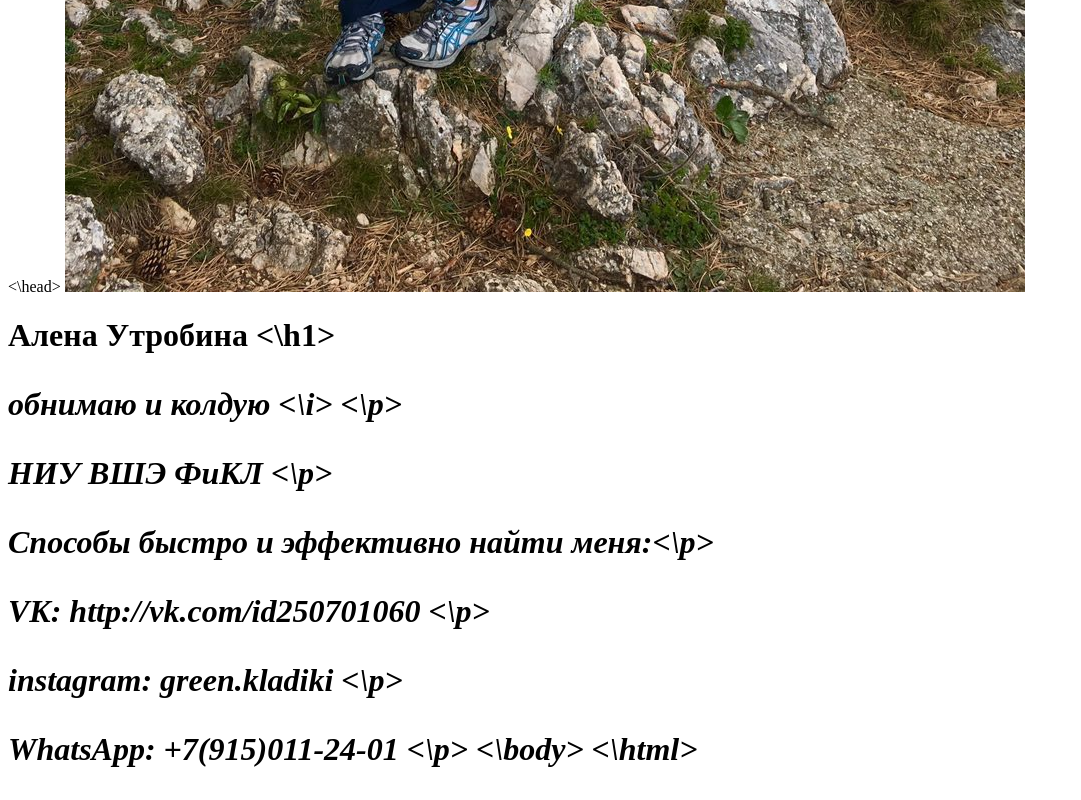
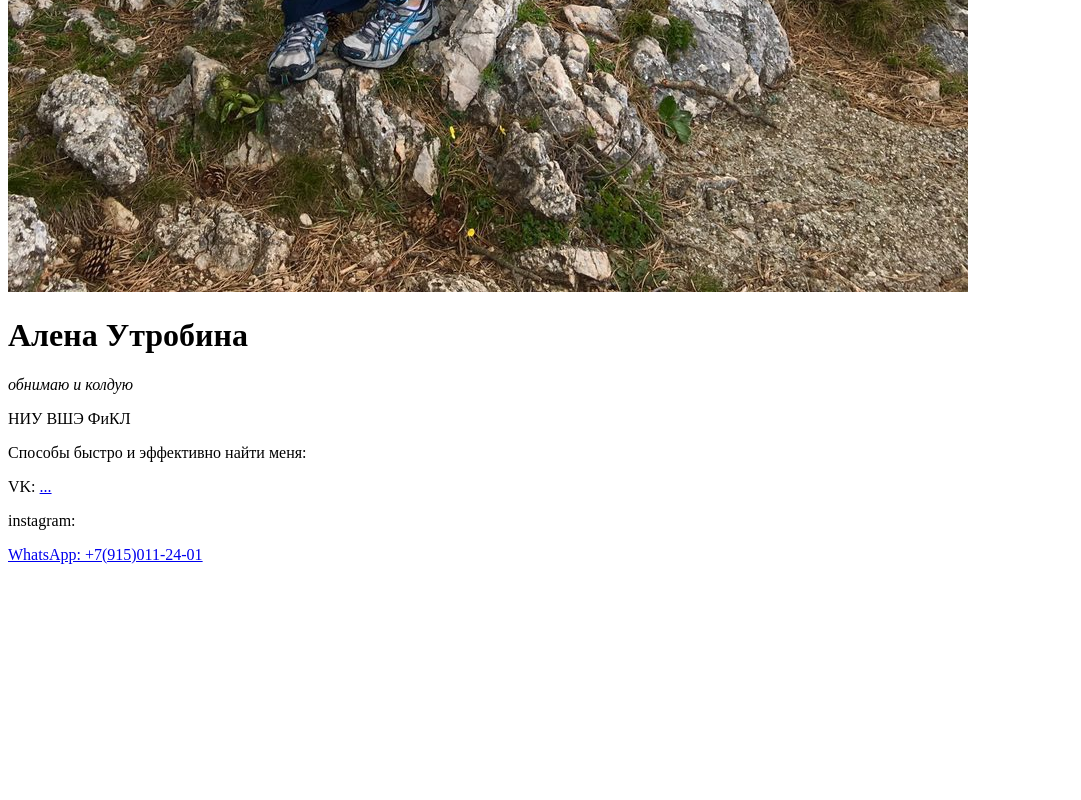
Before and after one commit to greenkladiki/alyona.utrobina.github.io, a plain HTML site: page index.html in a window 1280 px wide. Shown: the part 996-1796 px from the top of the page, without its empty margins (0-1081 px from the left). After the commit the page ends 1576 px from the top, so only its background shows below. Drawn offline with Linux system fonts and the light colour scheme.

Commit message:
Update index.html

```diff
--- a/index.html
+++ b/index.html
@@ -3,15 +3,15 @@
 <head>
 <meta charset="utf-8">
 <title>персональная страница Алены Утробиной </title>
-<\head>
+</head>
 <body>
   <img src="d3CBqSe9eUY.jpg">
-<h1>Алена Утробина <\h1>
-<p><i>обнимаю и колдую <\i> <\p>
-<p>НИУ ВШЭ ФиКЛ <\p>
-<p>Способы быстро и эффективно найти меня:<\p>
-<p>VK: http://vk.com/id250701060 <\p>
-<p>instagram: green.kladiki <\p>
-<p>WhatsApp: +7(915)011-24-01 <\p>
-<\body>
-<\html>
+<h1>Алена Утробина </h1>
+<p><i>обнимаю и колдую </i> </p>
+<p>НИУ ВШЭ ФиКЛ </p>
+<p>Способы быстро и эффективно найти меня:</p>
+<p>VK: <a href="http://vk.com/aloha_mr">...</a></p>
+<p>instagram: <a href="green.kladiki"> </p>
+<p>WhatsApp: +7(915)011-24-01 </p>
+</body>
+</html>
```
